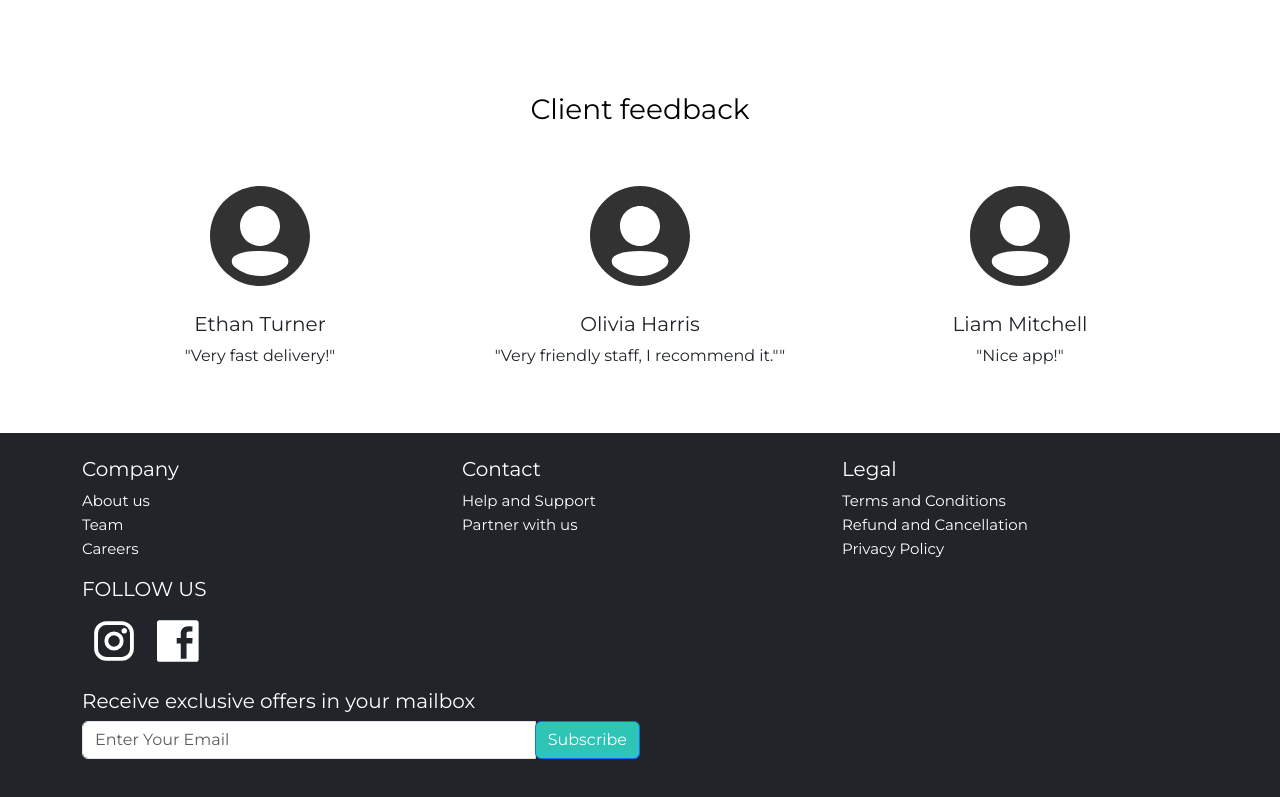
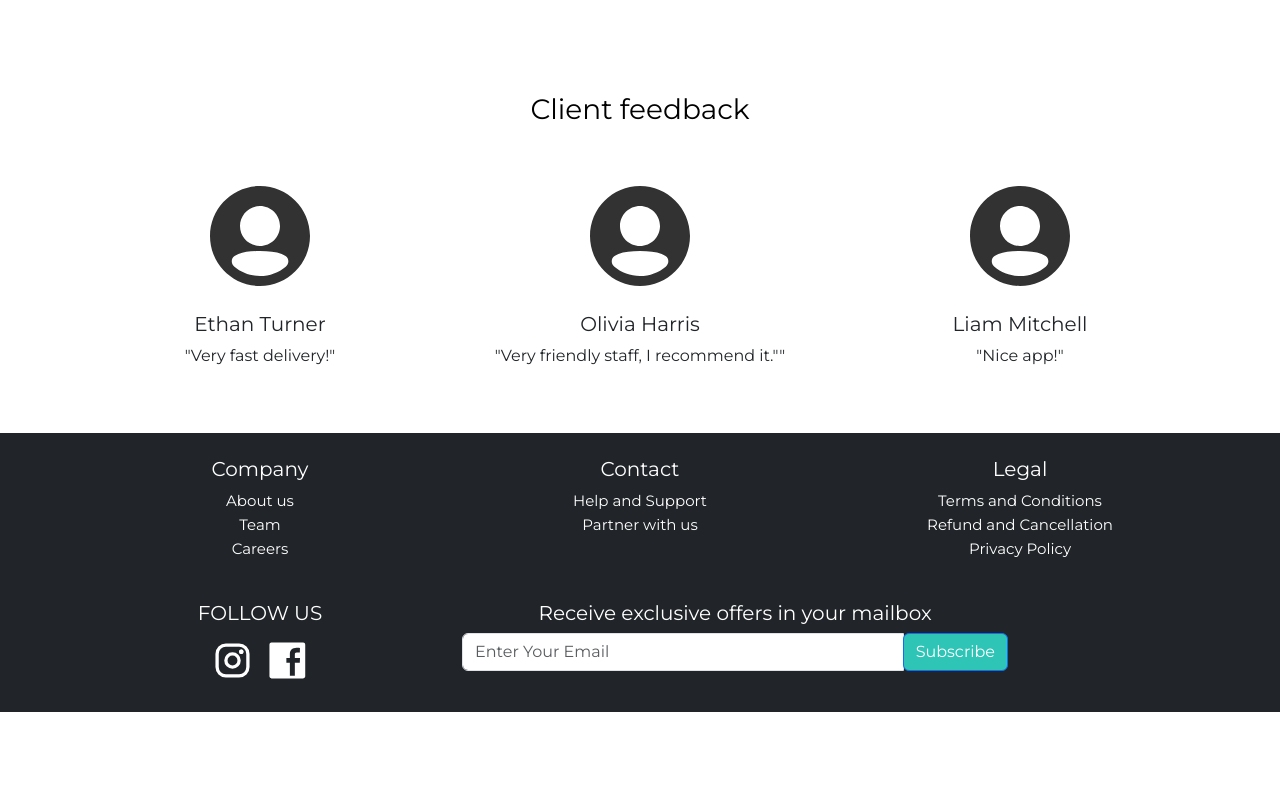
Before and after one commit to FabioCorreia99/Web-Technologies-Class-Group-Project, a plain HTML site: page index.html in a window 1280 px wide. Shown: the part 1142-1939 px from the top of the page. After the commit the page ends 1854 px from the top, so only its background shows below. Drawn offline with nearby package versions, Linux system fonts and the light colour scheme.

Commit message:
Improved footer

```diff
--- a/index.html
+++ b/index.html
@@ -35,7 +35,7 @@
                         <a class="nav-link text-black" href="./browse.html">Browse</a>
                     </li>
                     <li class="nav-item">
-                        <a class="nav-link text-black" href="/pages/offers.html">Offers and Promos</a>
+                        <a class="nav-link text-black" href="./offers.html">Offers and Promos</a>
                     </li>
                     <li class="nav-item">
                         <a class="nav-link text-black" href="./carts.html">Carts</a>
@@ -227,9 +227,9 @@
         <div class="container">
             <div class="row">
                 <!-- Coluna 1 -->
-                <div class="col-md-4">
+                <div class="col-md-4 text-center">
                     <h5>Company</h5>
-                    <ul class="list-unstyled">
+                    <ul class="list-unstyled text-sm">
                         <li><a href="#" class="footer-links">About us</a></li>
                         <li><a href="#" class="footer-links">Team</a></li>
                         <li><a href="#" class="footer-links">Careers</a></li>
@@ -237,18 +237,18 @@
                 </div>
 
                 <!-- Coluna 2 -->
-                <div class="col-md-4">
+                <div class="col-md-4 text-center">
                     <h5>Contact</h5>
-                    <ul class="list-unstyled">
+                    <ul class="list-unstyled text-sm">
                         <li><a href="#" class="footer-links">Help and Support</a></li>
                         <li><a href="#" class="footer-links">Partner with us</a></li>
                     </ul>
                 </div>
 
                 <!-- Coluna 3 -->
-                <div class="col-md-4">
+                <div class="col-md-4 text-center">
                     <h5>Legal</h5>
-                    <ul class="list-unstyled">
+                    <ul class="list-unstyled text-sm">
                         <li><a href="#" class="footer-links">Terms and Conditions</a></li>
                         <li><a href="#" class="footer-links">Refund and Cancellation</a></li>
                         <li><a href="#" class="footer-links">Privacy Policy</a></li>
@@ -256,16 +256,17 @@
                 </div>
             </div>
 
-            <!-- <div class="row mt-4"> -->
-                <div class="col-md-6">
+
+            <div class="row mt-4">
+                <div class="col-md-4 text-center">
                     <h5>FOLLOW US</h5>
-                    <div class="d-flex">
-                        <svg width="64px" height="64px" class="mr-2" viewBox="0 -0.5 25 25" fill="none" xmlns="http://www.w3.org/2000/svg"><g id="SVGRepo_bgCarrier" stroke-width="0"></g><g id="SVGRepo_tracerCarrier" stroke-linecap="round" stroke-linejoin="round"></g><g id="SVGRepo_iconCarrier"> <path fill-rule="evenodd" clip-rule="evenodd" d="M15.5 5H9.5C7.29086 5 5.5 6.79086 5.5 9V15C5.5 17.2091 7.29086 19 9.5 19H15.5C17.7091 19 19.5 17.2091 19.5 15V9C19.5 6.79086 17.7091 5 15.5 5Z" stroke="var(--color-white)" stroke-width="1.5" stroke-linecap="round" stroke-linejoin="round"></path> <path fill-rule="evenodd" clip-rule="evenodd" d="M12.5 15C10.8431 15 9.5 13.6569 9.5 12C9.5 10.3431 10.8431 9 12.5 9C14.1569 9 15.5 10.3431 15.5 12C15.5 12.7956 15.1839 13.5587 14.6213 14.1213C14.0587 14.6839 13.2956 15 12.5 15Z" stroke="var(--color-white)" stroke-width="1.5" stroke-linecap="round" stroke-linejoin="round"></path> <rect x="15.5" y="9" width="2" height="2" rx="1" transform="rotate(-90 15.5 9)" fill="var(--color-white)"></rect> <rect x="16" y="8.5" width="1" height="1" rx="0.5" transform="rotate(-90 16 8.5)" stroke="var(--color-white)" stroke-linecap="round"></rect> </g></svg>
-                        <svg fill="#FFFFFF" width="64px" height="64px" class="mr-2" viewBox="-5.5 0 32 32" version="1.1" xmlns="http://www.w3.org/2000/svg"><g id="SVGRepo_bgCarrier" stroke-width="0"></g><g id="SVGRepo_tracerCarrier" stroke-linecap="round" stroke-linejoin="round"></g><g id="SVGRepo_iconCarrier"> <title>facebook</title> <path d="M1.188 5.594h18.438c0.625 0 1.188 0.563 1.188 1.188v18.438c0 0.625-0.563 1.188-1.188 1.188h-18.438c-0.625 0-1.188-0.563-1.188-1.188v-18.438c0-0.625 0.563-1.188 1.188-1.188zM14.781 17.281h2.875l0.125-2.75h-3v-2.031c0-0.781 0.156-1.219 1.156-1.219h1.75l0.063-2.563s-0.781-0.125-1.906-0.125c-2.75 0-3.969 1.719-3.969 3.563v2.375h-2.031v2.75h2.031v7.625h2.906v-7.625z"></path> </g></svg>
+                    <div class="d-flex justify-content-center">
+                        <svg width="55px" height="55px" class="mr-2" viewBox="0 -0.5 25 25" fill="none" xmlns="http://www.w3.org/2000/svg"><g id="SVGRepo_bgCarrier" stroke-width="0"></g><g id="SVGRepo_tracerCarrier" stroke-linecap="round" stroke-linejoin="round"></g><g id="SVGRepo_iconCarrier"> <path fill-rule="evenodd" clip-rule="evenodd" d="M15.5 5H9.5C7.29086 5 5.5 6.79086 5.5 9V15C5.5 17.2091 7.29086 19 9.5 19H15.5C17.7091 19 19.5 17.2091 19.5 15V9C19.5 6.79086 17.7091 5 15.5 5Z" stroke="var(--color-white)" stroke-width="1.5" stroke-linecap="round" stroke-linejoin="round"></path> <path fill-rule="evenodd" clip-rule="evenodd" d="M12.5 15C10.8431 15 9.5 13.6569 9.5 12C9.5 10.3431 10.8431 9 12.5 9C14.1569 9 15.5 10.3431 15.5 12C15.5 12.7956 15.1839 13.5587 14.6213 14.1213C14.0587 14.6839 13.2956 15 12.5 15Z" stroke="var(--color-white)" stroke-width="1.5" stroke-linecap="round" stroke-linejoin="round"></path> <rect x="15.5" y="9" width="2" height="2" rx="1" transform="rotate(-90 15.5 9)" fill="var(--color-white)"></rect> <rect x="16" y="8.5" width="1" height="1" rx="0.5" transform="rotate(-90 16 8.5)" stroke="var(--color-white)" stroke-linecap="round"></rect> </g></svg>
+                        <svg fill="#FFFFFF" width="55px" height="55px" class="mr-2" viewBox="-5.5 0 32 32" version="1.1" xmlns="http://www.w3.org/2000/svg"><g id="SVGRepo_bgCarrier" stroke-width="0"></g><g id="SVGRepo_tracerCarrier" stroke-linecap="round" stroke-linejoin="round"></g><g id="SVGRepo_iconCarrier"> <title>facebook</title> <path d="M1.188 5.594h18.438c0.625 0 1.188 0.563 1.188 1.188v18.438c0 0.625-0.563 1.188-1.188 1.188h-18.438c-0.625 0-1.188-0.563-1.188-1.188v-18.438c0-0.625 0.563-1.188 1.188-1.188zM14.781 17.281h2.875l0.125-2.75h-3v-2.031c0-0.781 0.156-1.219 1.156-1.219h1.75l0.063-2.563s-0.781-0.125-1.906-0.125c-2.75 0-3.969 1.719-3.969 3.563v2.375h-2.031v2.75h2.031v7.625h2.906v-7.625z"></path> </g></svg>
                     </div>
                 </div>
 
-                <div class="col-md-6 mt-3 mb-3">
+                <div class="col-md-6 text-center">
                     <h5>Receive exclusive offers in your mailbox</h5>
                     <div class="input-group">
                         <input type="text" class="form-control" placeholder="Enter Your Email">
```
